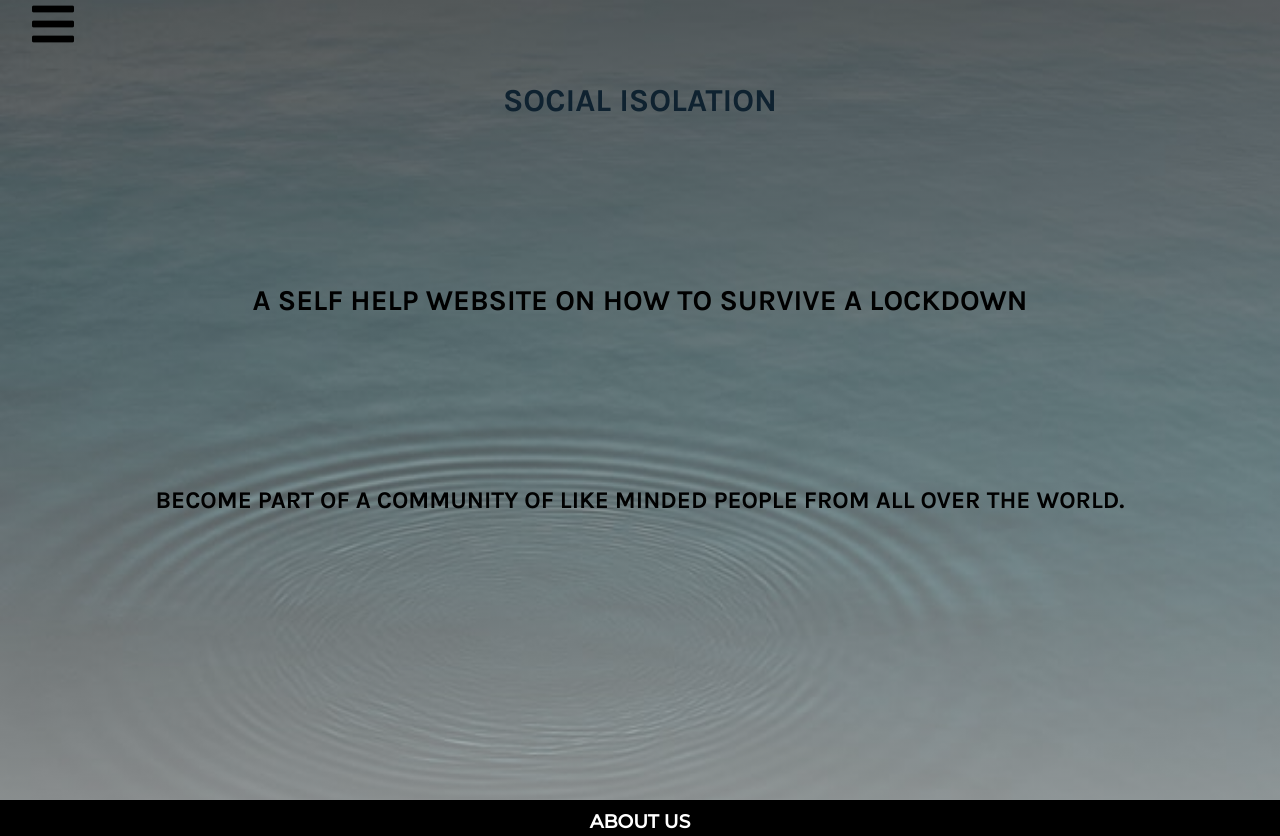
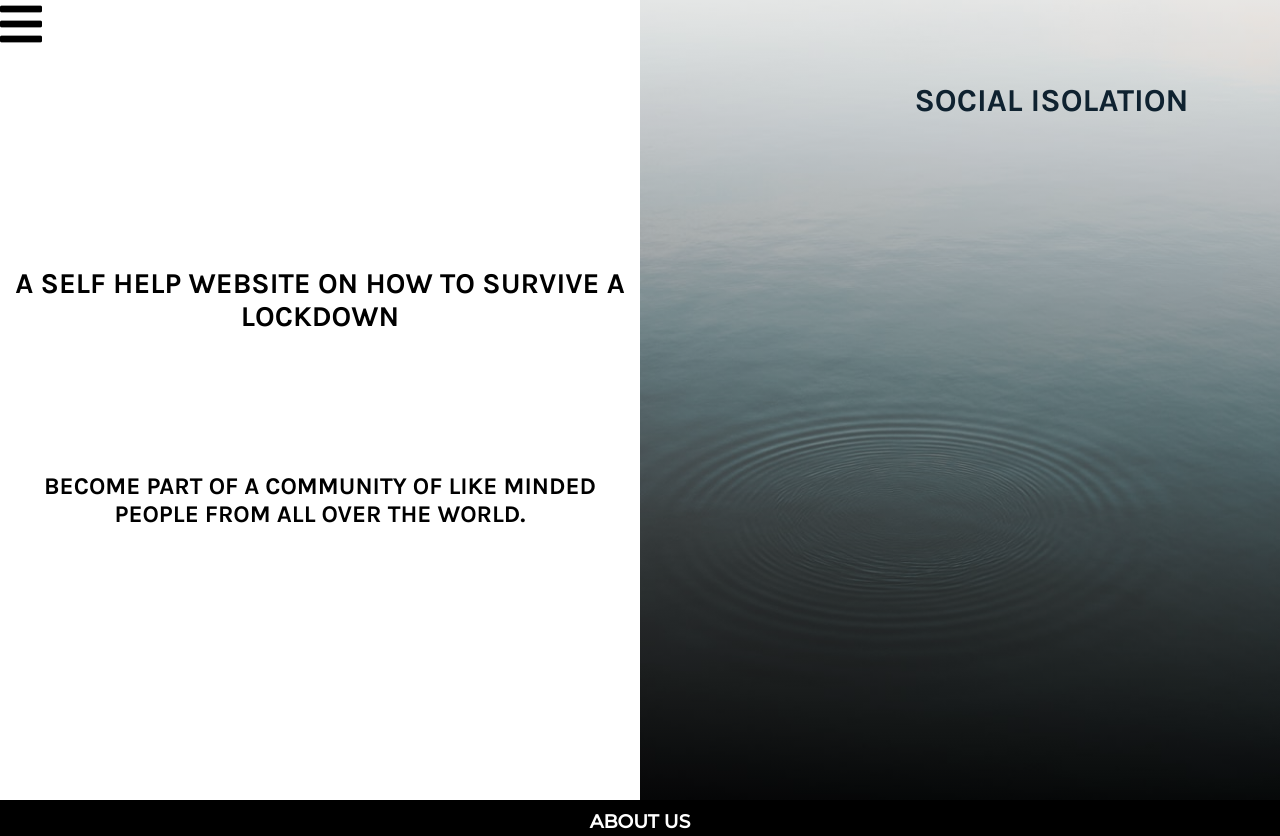
Before and after one commit to xentraz/CutieHack, a plain HTML site: page index.html in a window 1280 px wide. Shown: the top 836 px of the page. Drawn offline with Linux system fonts and the light colour scheme.

Commit message:
index update

```diff
--- a/css/Partials/index.css
+++ b/css/Partials/index.css
@@ -1,6 +1,6 @@
 header {
   height: 0px;
-  width: 95%;
+  width: 100%;
   position: relative;
   padding: 0px;
   margin: auto;
@@ -14,7 +14,23 @@ main {
   margin: auto;
 }
 
+.content-grid {
+  height: 100%;
+  width: 100%;
+
+  padding: 0px;
+  margin: 0px;
+
+  display: grid;
+  grid-template-columns: 1fr 1fr;
+  grid-template-rows: 1fr 1fr 1fr 1fr;
+  border: none;
+}
+
 .hero-image {
+  grid-row: 1/-1;
+  grid-column: 2/2;
+
   height: 100%;
   width: 100%;
 
@@ -31,6 +47,9 @@ main {
 }
 
 .image-overlay {
+  grid-row: 1/-1;
+  grid-column: 2/2;
+
   height: 100%;
   width: 100%;
 
@@ -38,29 +57,20 @@ main {
   margin: 0px;
 
   background-image: linear-gradient(
-    to top,
+    to bottom,
     rgba(255, 255, 255, 0.5),
     rgba(0, 0, 0, 0.5)
   );
 
   border: none;
-}
-
-.content-grid {
-  height: 100%;
-  width: 100%;
-
-  padding: 0px;
-  margin: 0px;
 
   display: grid;
-  grid-template-columns: auto;
   grid-template-rows: 1fr 1fr 1fr 1fr;
-  border: none;
 }
 
 .hero-image h1 {
   grid-row: 1/2;
+  grid-column: 2/2;
 
   height: 100%;
   width: 100%;
@@ -79,8 +89,9 @@ main {
   color: rgb(15, 34, 48);
 }
 
-.hero-image h2 {
+.content-grid h2 {
   grid-row: 2/3;
+  grid-column: 1/1;
 
   height: 100%;
   width: 100%;
@@ -98,8 +109,9 @@ main {
   text-transform: uppercase;
 }
 
-.hero-image h3 {
+.content-grid h3 {
   grid-row: 3/4;
+  grid-column: 1/1;
 
   height: 100%;
   width: 100%;
--- a/index.html
+++ b/index.html
@@ -21,26 +21,29 @@
           >&times;</a
         >
         <div class="navigation-overlay">
+          <a href="/index.html"><i class="fas fa-home"></i></a>
           <a href="/social.html">Social</a>
           <a href="/tips&tricks.html">Tips & Tricks</a>
           <a href="#">Physical Health</a>
           <a href="/mental.html">Mental Health</a>
+          <a href="#">Discord <i class="fab fa-discord"></i></a>
         </div>
       </div>
       <span class="menu" onclick="openNav()" id="open_tray"
         ><i class="fas fa-bars"></i
       ></span>
     </header>
+
 <main>
-      <div class="hero-image">
-        <div class="image-overlay">
     <div class="content-grid">
-            <h1>Social Isolation</h1>
         <h2>A Self Help Website on How to Survive a Lockdown</h2>
         <h3>
             Become part of a community of like minded people from all over the
             world.
         </h3>
+        <div class="hero-image">
+            <div class="image-overlay">
+                <h1>Social Isolation</h1>
             </div>
         </div>
     </div>
```
Lines whose indentation alone changed are shown as unchanged.
